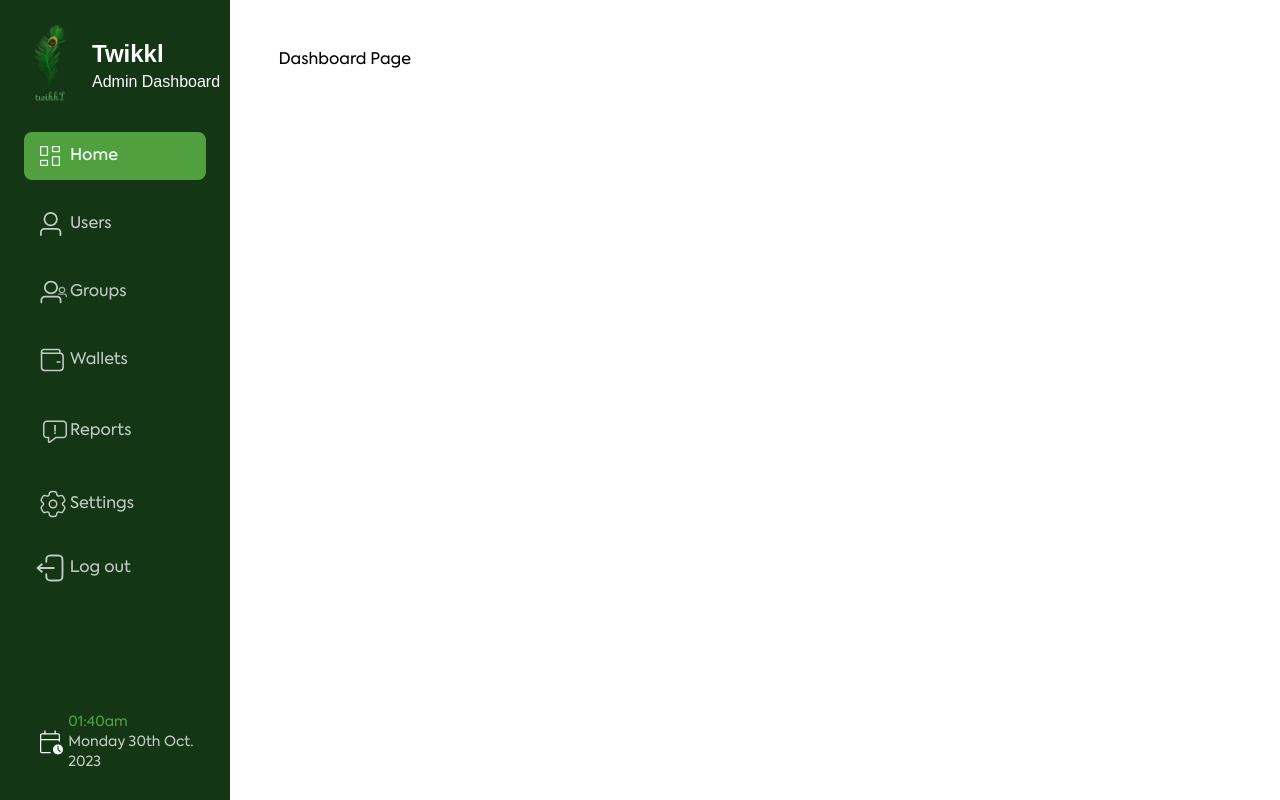
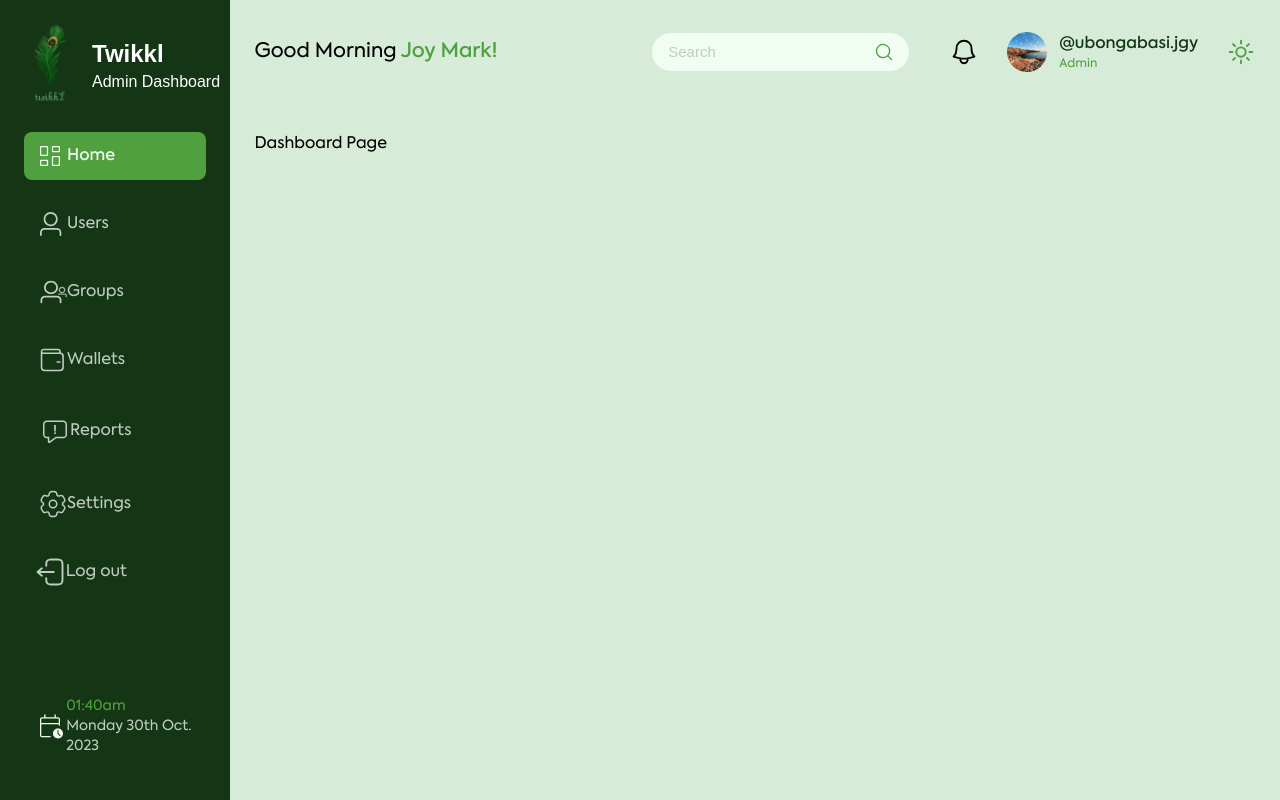
Before and after one commit to JiggyDevs/twikkl-dashboard, a Next.js app: page /dashboard in a window 1280 px wide. Built offline with nearby package versions, Linux system fonts and the light colour scheme; a web font is replaced by a local one.

Commit message:
feat: completed navbar

```diff
--- /dev/null
+++ b/public/svg/NoficationIcon.tsx
@@ -0,0 +1,20 @@
+import * as React from "react";
+import { SVGProps } from "react";
+const NotificationIcon = (props: SVGProps<SVGSVGElement>) => (
+  <svg
+    xmlns="http://www.w3.org/2000/svg"
+    fill="none"
+    stroke="currentColor"
+    strokeWidth={1.5}
+    aria-hidden="true"
+    viewBox="0 0 24 24"
+    {...props}
+  >
+    <path
+      strokeLinecap="round"
+      strokeLinejoin="round"
+      d="M14.857 17.082a23.848 23.848 0 0 0 5.454-1.31A8.967 8.967 0 0 1 18 9.75V9A6 6 0 0 0 6 9v.75a8.967 8.967 0 0 1-2.312 6.022c1.733.64 3.56 1.085 5.455 1.31m5.714 0a24.255 24.255 0 0 1-5.714 0m5.714 0a3 3 0 1 1-5.714 0"
+    />
+  </svg>
+);
+export default NotificationIcon;
--- /dev/null
+++ b/public/svg/SearchIcon.tsx
@@ -0,0 +1,17 @@
+import * as React from "react";
+import { SVGProps } from "react";
+const SearchIcon = (props: SVGProps<SVGSVGElement>) => (
+  <svg
+    xmlns="http://www.w3.org/2000/svg"
+    width={18}
+    height={18}
+    fill="none"
+    {...props}
+  >
+    <path
+      fill={props.color || "#50A040"}
+      d="m16.945 16.055-3.383-3.375a7.203 7.203 0 1 0-.882.883l3.375 3.382a.64.64 0 0 0 .89 0 .633.633 0 0 0 0-.89ZM2.125 8.063A5.938 5.938 0 1 1 8.063 14a5.946 5.946 0 0 1-5.938-5.938Z"
+    />
+  </svg>
+);
+export default SearchIcon;
--- /dev/null
+++ b/public/svg/ToggleLightMode.tsx
@@ -0,0 +1,20 @@
+import * as React from "react";
+import { SVGProps } from "react";
+const ToggleLightIcon = (props: SVGProps<SVGSVGElement>) => (
+  <svg
+    xmlns="http://www.w3.org/2000/svg"
+    fill="none"
+    stroke="#50A040"
+    strokeWidth={1.5}
+    aria-hidden="true"
+    viewBox="0 0 24 24"
+    {...props}
+  >
+    <path
+      strokeLinecap="round"
+      strokeLinejoin="round"
+      d="M12 3v2.25m6.364.386-1.591 1.591M21 12h-2.25m-.386 6.364-1.591-1.591M12 18.75V21m-4.773-4.227-1.591 1.591M5.25 12H3m4.227-4.773L5.636 5.636M15.75 12a3.75 3.75 0 1 1-7.5 0 3.75 3.75 0 0 1 7.5 0z"
+    />
+  </svg>
+);
+export default ToggleLightIcon;
--- a/public/svg/index.ts
+++ b/public/svg/index.ts
@@ -8,3 +8,6 @@ export { default as SettingsIcon } from "./SettingsIcon";
 export { default as UsersIcon } from "./UsersIcon";
 export { default as ViewPasswordIcon } from "./ViewPasswordIcon";
 export { default as WalletsIcon } from "./WalletsIcon";
+export { default as SearchIcon } from "./SearchIcon";
+export { default as NotificationIcon } from "./NoficationIcon";
+export { default as ToggleLightModeIcon } from "./ToggleLightMode";
--- a/src/app/(pages)/dashboard/layout.tsx
+++ b/src/app/(pages)/dashboard/layout.tsx
@@ -1,11 +1,15 @@
+import NavBar from "@/app/ui/organisms/NavBar";
 import SideBar from "@/app/ui/organisms/SideBar";
 import React from "react";
 
 const Layout = ({ children }: { children: React.ReactNode }) => {
   return (
-    <div className="h-full grid grid-cols-[0.18fr_0.82fr]">
+    <div className="grid grid-cols-[0.18fr_0.82fr]">
       <SideBar />
-      <div className="flex-grow p-6 md:overflow-y-auto md:p-12">{children}</div>
+      <div className="bg-[#D7EBD9] h-screen flex flex-col overflow-hidden">
+        <NavBar />
+        <div className="flex-1 px-6 py-7">{children}</div>
+      </div>
     </div>
   );
 };
--- /dev/null
+++ b/src/app/ui/atoms/SearchBox.tsx
@@ -0,0 +1,16 @@
+import { SearchIcon } from "../../../../public/svg";
+
+const SearchBox = () => {
+  return (
+    <div className="bg-twikkl-tertiary flex items-center outline-none border-none focus:outline-none px-4 py-2 rounded-3xl gap-x-2">
+      <input
+        type="text"
+        className="bg-transparent text-[0.9375rem] font-light placeholder:text-twikkl-inactive"
+        placeholder="Search"
+      />
+      <SearchIcon />
+    </div>
+  );
+};
+
+export default SearchBox;
--- a/src/app/ui/molecules/NavLinks.tsx
+++ b/src/app/ui/molecules/NavLinks.tsx
@@ -11,7 +11,7 @@ const NavLink = () => {
   const pathname = usePathname();
 
   return (
-    <div className="flex flex-col px-6 gap-y-5">
+    <div className="flex flex-col items-center md:items-stretch md:px-6 gap-y-5">
       {navLinks.map((link) => {
         const LinkIcon = link.icon;
         const isActiveLink = pathname === link.href;
@@ -21,14 +21,14 @@ const NavLink = () => {
             key={link.name}
             href={link.href}
             className={clsx(
-              "grid grid-cols-[0.18fr_0.82fr] items-center py-3 pl-4 rounded-lg",
+              "grid md:grid-cols-[0.18fr_0.82fr] items-center  p-4 md:py-3 md:pl-4 rounded-lg max-w-fit md:max-w-full",
               isActiveLink
                 ? "text-twikkl-tertiary bg-twikkl-primary font-medium"
                 : "text-twikkl-inactive"
             )}
           >
             <LinkIcon color={isActiveLink ? "#F1FCF2" : "#C0CCC1"} />
-            <span>{link.name}</span>
+            <span className="hidden md:block">{link.name}</span>
           </Link>
         );
       })}
--- /dev/null
+++ b/src/app/ui/organisms/NavBar.tsx
@@ -0,0 +1,44 @@
+import Image from "next/image";
+import { NotificationIcon, ToggleLightModeIcon } from "../../../../public/svg";
+import SearchBox from "../atoms/SearchBox";
+
+const NavBar = () => {
+  return (
+    <nav className="py-8 px-6 flex items-center justify-between">
+      <p className="flex items-center gap-x-1 text-xl">
+        Good Morning
+        <span className="font-medium text-twikkl-primary">Joy Mark!</span>
+      </p>
+      <div className="flex items-center gap-x-7">
+        <div className="flex items-center gap-x-10">
+          <SearchBox />
+          <div className="w-[1.875rem] h-[1.875rem]">
+            <NotificationIcon />
+          </div>
+        </div>
+
+        <div className="flex gap-x-3 items-center">
+          <Image
+            src="/img/profile.webp"
+            alt="profile-image"
+            width={40}
+            height={40}
+            className="rounded-full h-10 w-10"
+          />
+          <div className="flex flex-col">
+            <span className="font-medium text-twikkl-main">
+              @ubongabasi.jgy
+            </span>
+            <span className="text-xs text-twikkl-primary">Admin</span>
+          </div>
+        </div>
+
+        <span className="h-[1.875rem] w-[1.875rem]">
+          <ToggleLightModeIcon />
+        </span>
+      </div>
+    </nav>
+  );
+};
+
+export default NavBar;
--- a/src/app/ui/organisms/SideBar.tsx
+++ b/src/app/ui/organisms/SideBar.tsx
@@ -15,7 +15,7 @@ const SideBar = () => {
             height={100}
             priority
           />
-          <div className="flex flex-col text-white -ml-2">
+          <div className="hidden md:flex flex-col text-white -ml-2">
             <h2 className="font-extrabold text-2xl">Twikkl</h2>
             <h3 className="font-light">Admin Dashboard</h3>
           </div>
@@ -23,16 +23,18 @@ const SideBar = () => {
 
         <NavLink />
       </div>
-      <div className="flex flex-col justify-between flex-1 px-6 gap-y-5 py-3">
-        <button className="grid grid-cols-[0.2fr_0.81fr] items-center py-3 pl-3 rounded-lg">
+      <div className="flex flex-col items-center md:items-stretch justify-between flex-1 md:px-6 gap-y-5 py-4">
+        <button className="md:grid md:grid-cols-[0.2fr_0.81fr] items-center p-3 pr-5 max-w-fit md:max-w-none md:py-3 md:pl-3 rounded-lg">
           <LogoutIcon />
-          <span className="text-left text-twikkl-inactive">Log out</span>
+          <span className="hidden md:block text-left text-twikkl-inactive">
+            Log out
+          </span>
         </button>
 
-        <div className="grid grid-cols-[0.17fr_0.83fr] items-center pt-3 pl-4 rounded-lg">
+        <div className="md:grid md:grid-cols-[0.17fr_0.83fr] items-center p-3 md:pt-3 md:pl-4 rounded-lg max-w-fit md:max-w-none">
           <CalendarTimeIcon />
 
-          <div className="flex flex-col text-sm">
+          <div className="hidden md:flex flex-col text-sm">
             <span className="text-twikkl-primary">01:40am</span>
             <span className="text-twikkl-inactive">Monday 30th Oct. 2023</span>
           </div>
```
Also changed, not shown: public/img/profile.webp (added).
